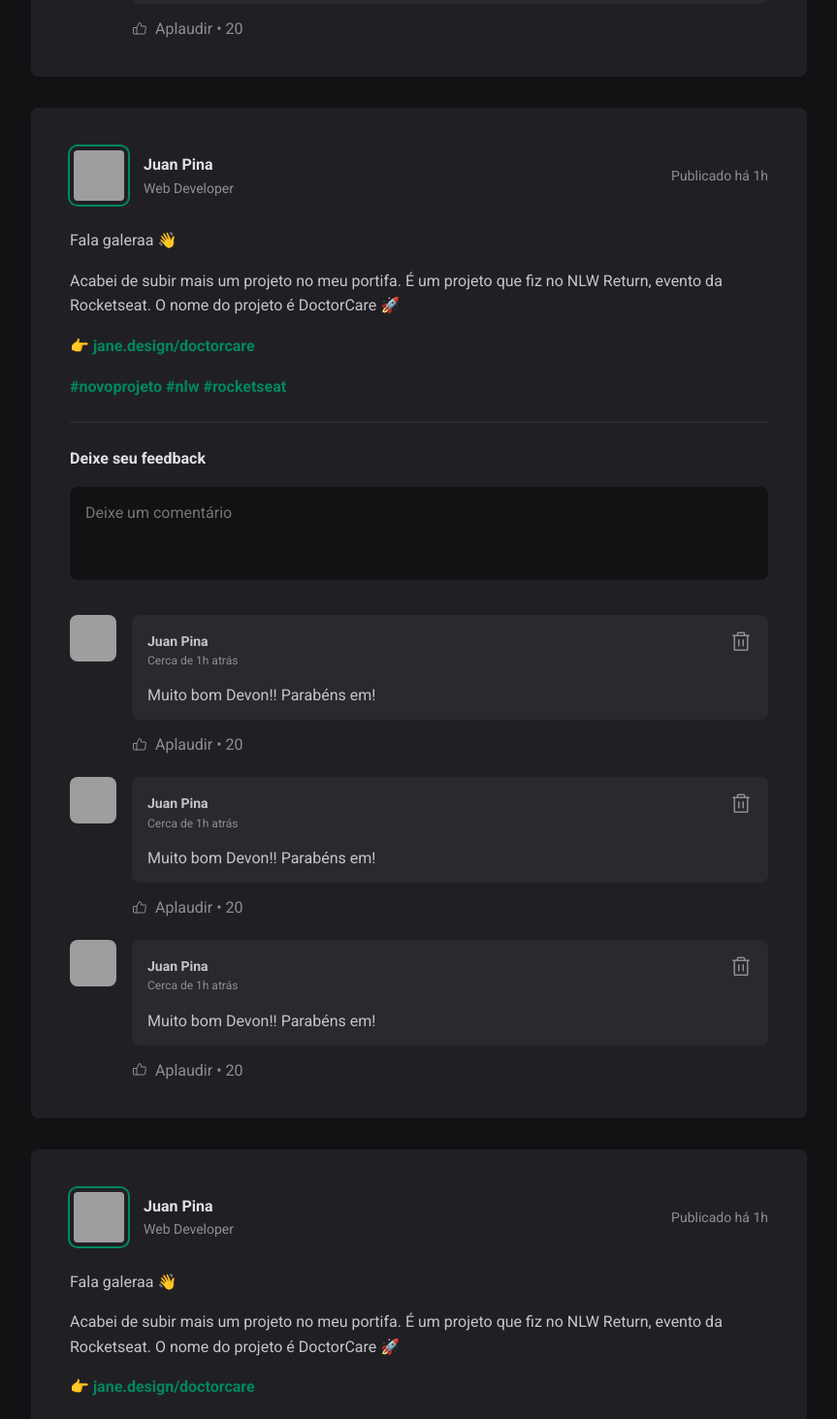
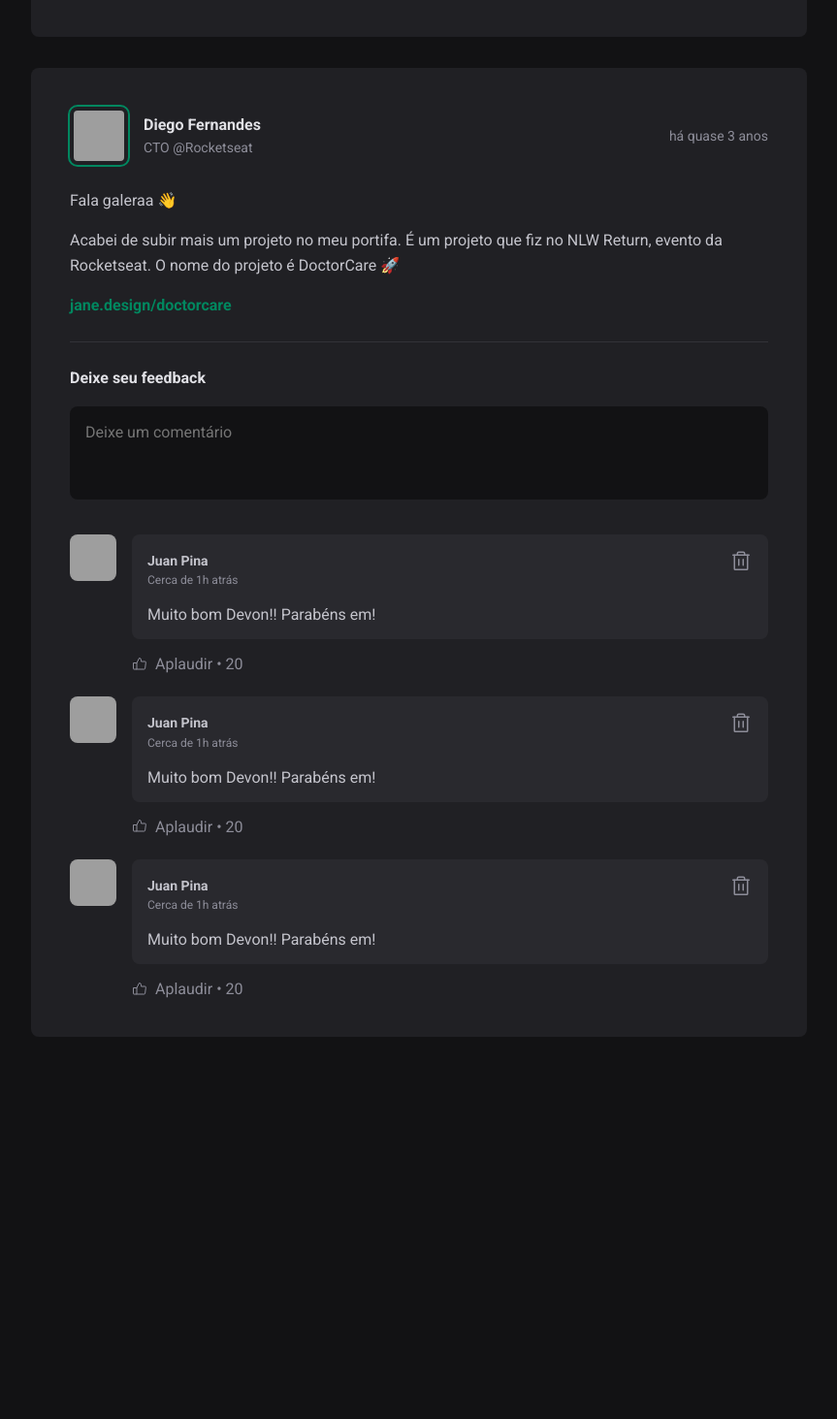
Before and after one commit to pinajuan/ignite-feed, a React (Vite) app: page / in a window 1280 px wide. Shown: the part 1066-2529 px from the top of the page at 97% size, without its empty margins (352-1215 px from the left). After the commit the page ends 2167 px from the top, so only its background shows below. Built offline with nearby package versions, Linux system fonts and the light colour scheme; grey boxes are pictures that could not be loaded.

Commit message:
Deixando as informações do post dinâmicas (quase) pt.1

```diff
--- a/package.json
+++ b/package.json
@@ -10,6 +10,7 @@
     "preview": "vite preview"
   },
   "dependencies": {
+    "date-fns": "^4.1.0",
     "phosphor-react": "^1.4.1",
     "react": "^19.0.0",
     "react-dom": "^19.0.0"
--- a/src/App.jsx
+++ b/src/App.jsx
@@ -3,7 +3,38 @@
 import { Post } from './components/Post';
 
 import styles from './App.module.css';
-import './global.css'
+import './global.css';
+
+const posts = [
+  {
+    id: 1,
+    author: {
+      avatarUrl: 'https://github.com/pinajuan.png',
+      name: 'Juan Pina',
+      role: 'Web Developer'
+    },
+    content: [
+      { type: 'paragraph', content: 'Fala galeraa 👋'},
+      { type: 'paragraph', content: 'Acabei de subir mais um projeto no meu portifa. É um projeto que fiz no NLW Return, evento da Rocketseat. O nome do projeto é DoctorCare 🚀' },
+      { type: 'link', content: 'jane.design/doctorcare' },
+    ],
+    publishedAt: new Date('2022-05-03 20:00:00'),
+  },
+  {
+    id: 2,
+    author: {
+      avatarUrl: 'https://github.com/diego3g.png',
+      name: 'Diego Fernandes',
+      role: 'CTO @Rocketseat'
+    },
+    content: [
+      { type: 'paragraph', content: 'Fala galeraa 👋'},
+      { type: 'paragraph', content: 'Acabei de subir mais um projeto no meu portifa. É um projeto que fiz no NLW Return, evento da Rocketseat. O nome do projeto é DoctorCare 🚀' },
+      { type: 'link', content: 'jane.design/doctorcare' },
+    ],
+    publishedAt: new Date('2022-05-10 20:00:00'),
+  },
+];
 
 function App() {
 
@@ -13,9 +44,15 @@
       <div className={styles.wrapper}>
         <Sidebar/>
         <main>
-          <Post/>
-          <Post/>
-          <Post/>
+          {posts.map(post => {
+            return (
+              <Post
+                author={post.author}
+                content={post.content}
+                publishedAt={post.publishedAt}
+              />
+            )
+          })}
         </main>
       </div>
     </div>
--- a/src/components/Post.jsx
+++ b/src/components/Post.jsx
@@ -1,49 +1,62 @@
+import { format, formatDistanceToNow } from 'date-fns';
+import ptBR from 'date-fns/locale/pt-BR';
+
 import { Avatar } from './Avatar';
 import { Comment } from './Comment';
 
 import styles from './Post.module.css';
 
-export function Post() {
+export function Post({ author, publishedAt, content }) {
+
+    const publishedDateFormatted = format(publishedAt, "d 'de' LLLL 'às' HH:mm'h'", {
+        locale: ptBR
+    });
+
+    const publishedDateRelativeToNow = formatDistanceToNow(publishedAt, {
+        locale: ptBR,
+        addSuffix: true,
+    })
+
     return (
         <article className={styles.post}>
             <header>
                 <div className={styles.author}>
-                    <Avatar src="https://github.com/diego3g.png"/>
+                    <Avatar src={author.avatarUrl} />
                     <div className={styles.authorInfo}>
-                        <strong>Juan Pina</strong>
-                        <span>Web Developer</span>
+                        <strong>{author.name}</strong>
+                        <span>{author.role}</span>
                     </div>
                 </div>
-                <time title="11 de Maio às 08:13h" dateTime="2022-05-11 08:13:30">Publicado há 1h</time>
+                <time title={publishedDateFormatted} dateTime={publishedAt.toISOString()}>
+                    {publishedDateRelativeToNow}
+                </time>
             </header>
             <div className={styles.content}>
-                <p>
-                    <p>Fala galeraa 👋</p>
-                    <p>Acabei de subir mais um projeto no meu portifa. É um projeto que fiz no NLW Return, evento da Rocketseat. O nome do projeto é DoctorCare 🚀</p>
-                    <p>
-                        👉 {' '}
-                        <a href="">jane.design/doctorcare</a>
-                    </p>
-                    <p>
-                        <a href="">#novoprojeto</a> {' '}
-                        <a href="">#nlw</a> {' '}
-                        <a href="">#rocketseat</a> {' '}
-                    </p>
-                </p>
+                {content.map(line => {
+                    if (line.type == 'paragraph') {
+                        return <p>{line.content}</p>;
+                    } else if (line.type == 'link') {
+                        return (<p>
+                            <a href="#">
+                                {line.content}
+                            </a>
+                        </p>);
+                    }
+                })}
             </div>
 
             <form className={styles.commentForm}>
                 <strong>Deixe seu feedback</strong>
-                <textarea placeholder="Deixe um comentário"/>
+                <textarea placeholder="Deixe um comentário" />
                 <footer>
                     <button type="submit">Publicar</button>
                 </footer>
             </form>
 
             <div className={styles.commentList}>
-                <Comment/>
-                <Comment/>
-                <Comment/>
+                <Comment />
+                <Comment />
+                <Comment />
             </div>
 
         </article>
```
Also changed, not shown: 1 other file (tests, documents, lock files or other folders).
